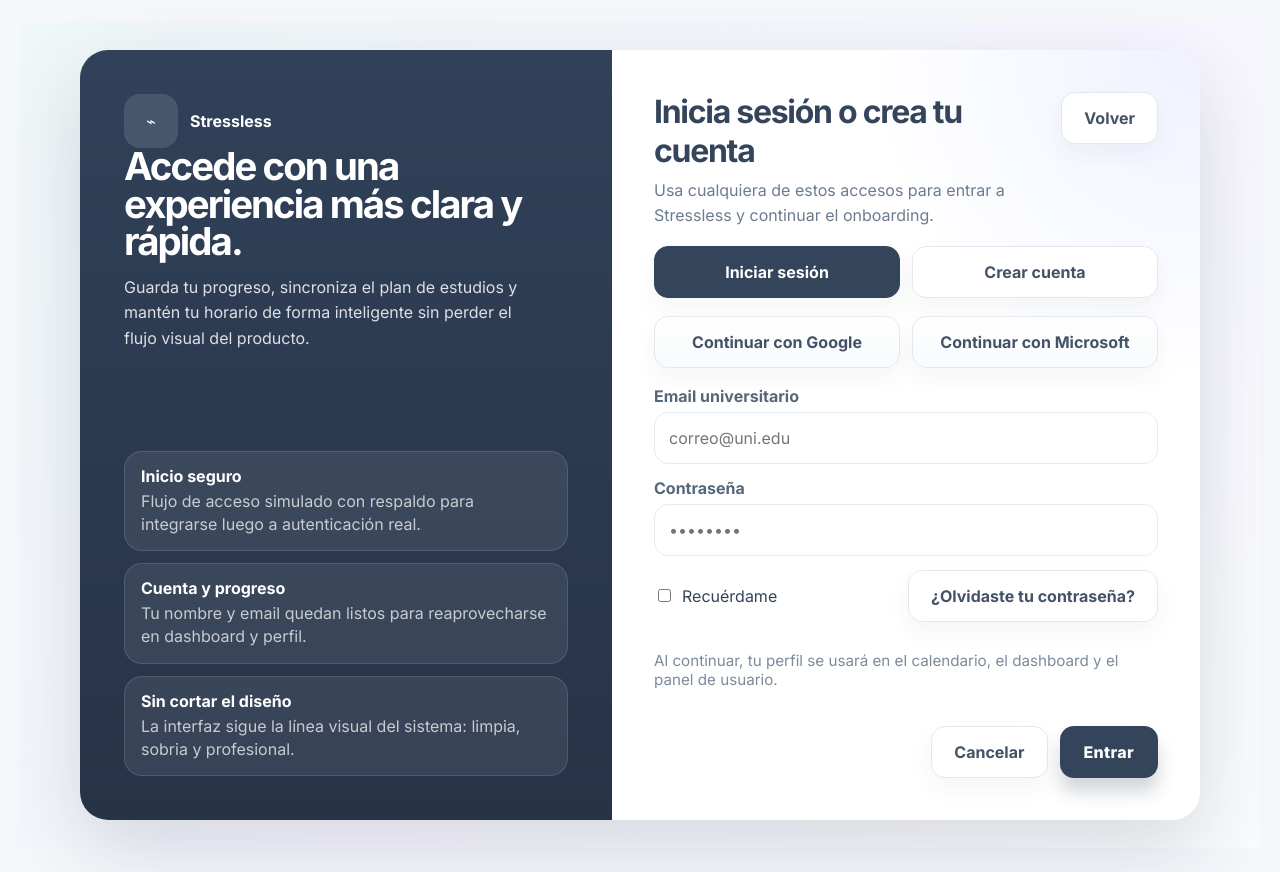
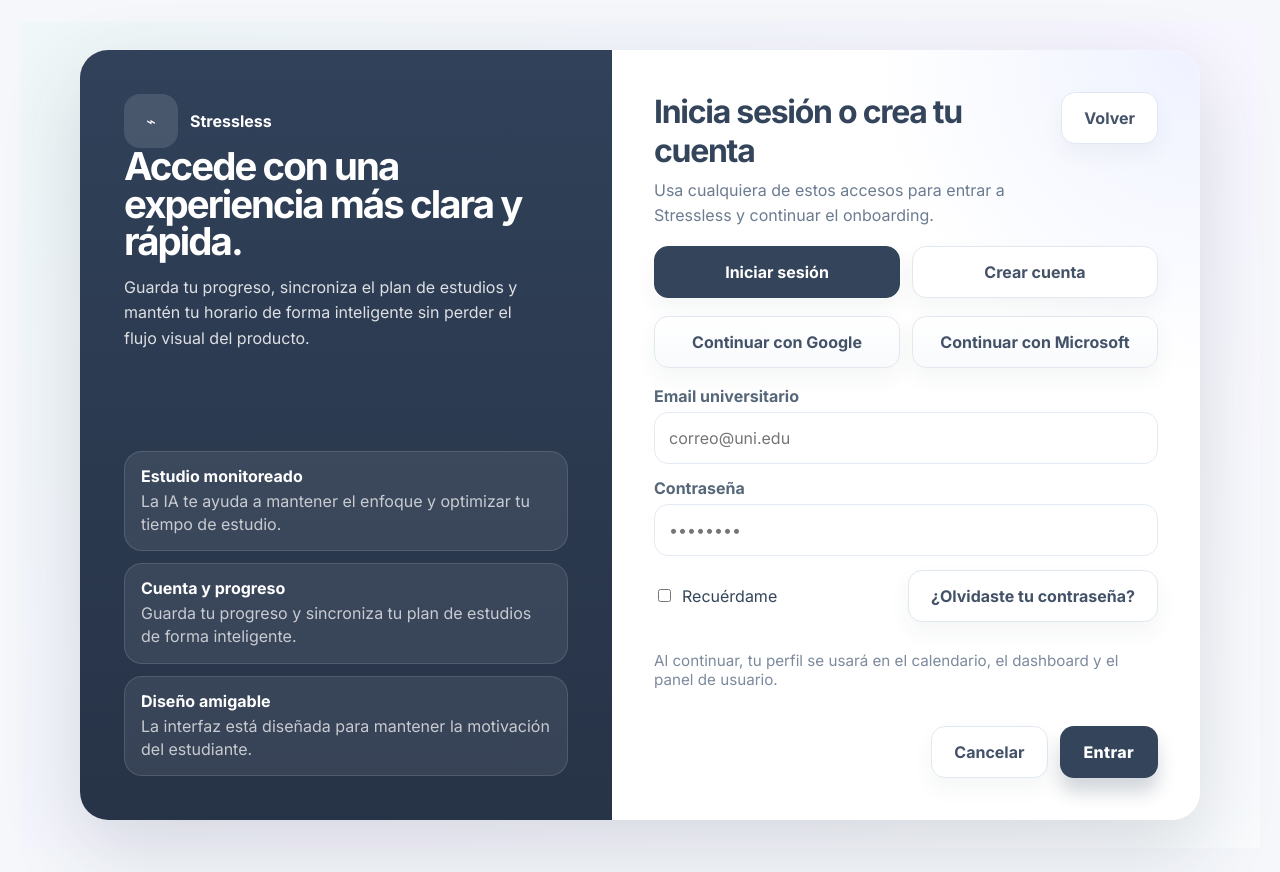
Before and after one commit to GustavoAIG/plataforma-horarios-ia, a React (Vite) app in the folder client/: page / in a window 1280 px wide. Both pictures are taken after a click on the button "Iniciar / Crear cuenta". Built offline with nearby package versions, Linux system fonts and the light colour scheme.

Commit message:
correccion menor de texto

```diff
--- a/client/src/components/AuthPage.jsx
+++ b/client/src/components/AuthPage.jsx
@@ -39,16 +39,16 @@ export default function AuthPage({ onLogin, onBack }) {
 
             <div className="auth-proof-grid">
               <div className="auth-proof">
-                <strong>Inicio seguro</strong>
-                <span>Flujo de acceso simulado con respaldo para integrarse luego a autenticación real.</span>
+                <strong>Estudio monitoreado</strong>
+                <span>La IA te ayuda a mantener el enfoque y optimizar tu tiempo de estudio.</span>
               </div>
               <div className="auth-proof">
                 <strong>Cuenta y progreso</strong>
-                <span>Tu nombre y email quedan listos para reaprovecharse en dashboard y perfil.</span>
+                <span>Guarda tu progreso y sincroniza tu plan de estudios de forma inteligente.</span>
               </div>
               <div className="auth-proof">
-                <strong>Sin cortar el diseño</strong>
-                <span>La interfaz sigue la línea visual del sistema: limpia, sobria y profesional.</span>
+                <strong>Diseño amigable</strong>
+                <span>La interfaz está diseñada para mantener la motivación del estudiante.</span>
               </div>
             </div>
           </aside>
```
